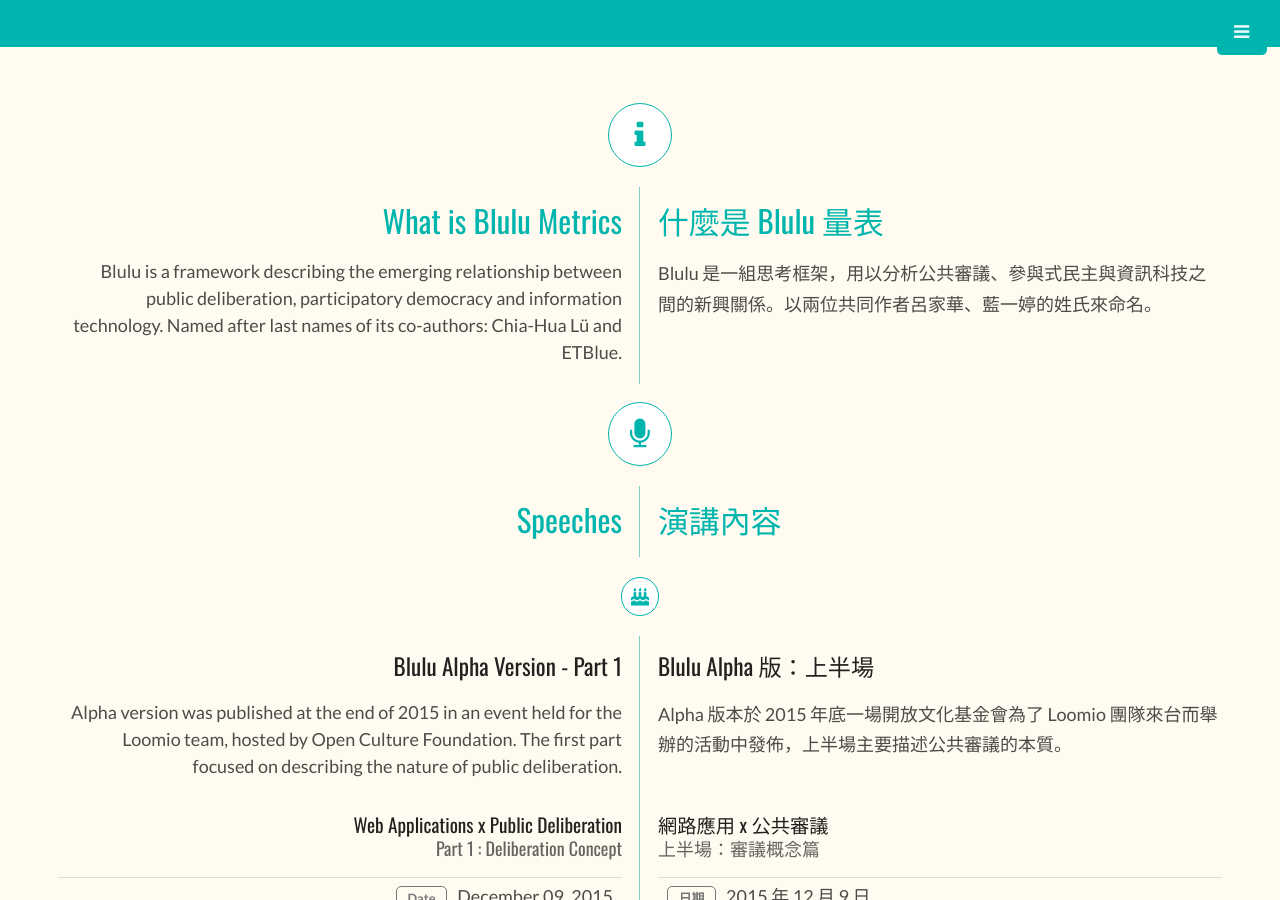
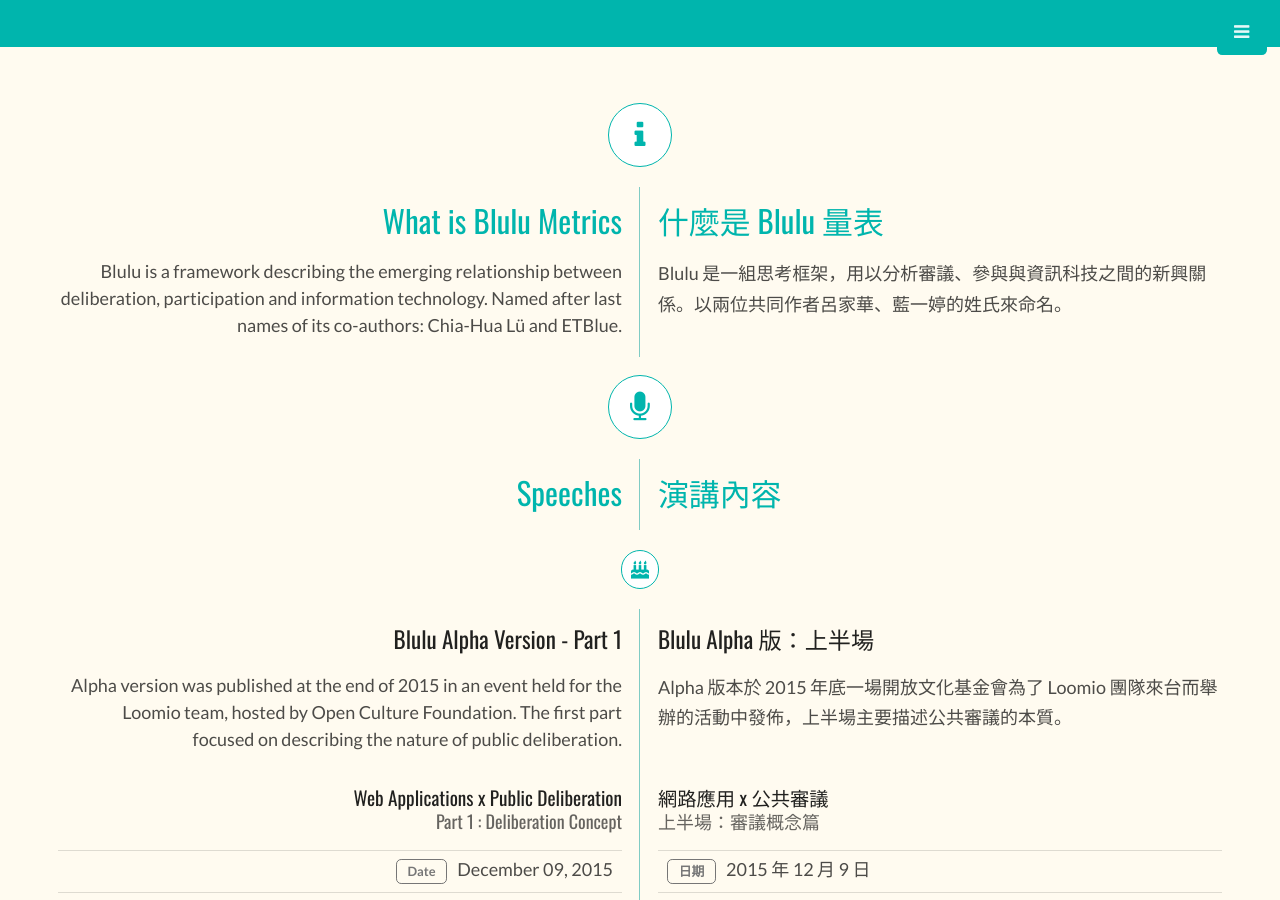
Before and after one commit to ETBlue/blulu, a Jekyll site: the page built from index.html, in a window 1280 px wide and 900 px high, scrolled down 342 px. Built offline with Jekyll 4.4.1, drawn with Linux system fonts in a browser that asks for light colours; some of the changed text lies outside the part shown.

Commit message:
update intro

```diff
--- a/_data/meta.yml
+++ b/_data/meta.yml
@@ -9,8 +9,8 @@
   name_tw: "Blulu 量表"
   tagline: A Rethink of the Relationship Between Web Tools and Deliberative Democracy
   tagline_tw: 重新思考網路工具與審議民主的關係
-  description: "Blulu is a framework describing the emerging relationship between public deliberation, participatory democracy and information technology. Named after last names of its co-authors: Chia-Hua Lü and ETBlue."
-  description_tw: "Blulu 是一組思考框架，用以分析公共審議、參與式民主與資訊科技之間的新興關係。以兩位共同作者呂家華、藍一婷的姓氏來命名。"
+  description: "Blulu is a framework describing the emerging relationship between deliberation, participation and information technology. Named after last names of its co-authors: Chia-Hua Lü and ETBlue."
+  description_tw: "Blulu 是一組思考框架，用以分析審議、參與與資訊科技之間的新興關係。以兩位共同作者呂家華、藍一婷的姓氏來命名。"
   why: Since the Sunflower Movement in 2014, digital democracy became a rising star in Taiwan. The Taiwan Authority imported bunch of trendy online and offline participatory tools, as well as a couple of techies from the civil tech community. Yet, in no time, tools-based open washing emerged. To point out the dark side and call for public awareness of open washing, the Blulu Metrics was developed.
   why_tw: 自 2014 佔領立院後，數位民主風潮興起，台灣治理當局引進了許多新潮的線上與線下的參與工具，同時從公民科技社群網羅技術人才。但很快地，基於工具的洗白式開放隨之出現。為了指出暗面、激起大眾對洗白式開放的警覺，Blulu 量表就此誕生。
   logo:
@@ -27,8 +27,8 @@
 author:
   - name: "Chia-Hua Lü"
     name_tw: "呂家華"
-    tagline: An experienced facilitator, planner, mediator, researcher and consultant diving into the professional field of public deliberation for more than ten years.
-    tagline_tw: 經驗深厚的審議主持人、規劃師、中介者、研究人員、以及顧問，在公共審議的領域中深耕十餘載的專業工作者。
+    tagline: An experienced facilitator, planner, mediator, researcher and consultant diving the professional fiion public deliberation for more than ten years.
+    tagline_tw: 經驗深厚的審議主持人、規劃師、中介者、研究人員、以及顧問，在審議的領域十餘載的專業工作者。
     description:
     description_tw:
     avatar:
```
